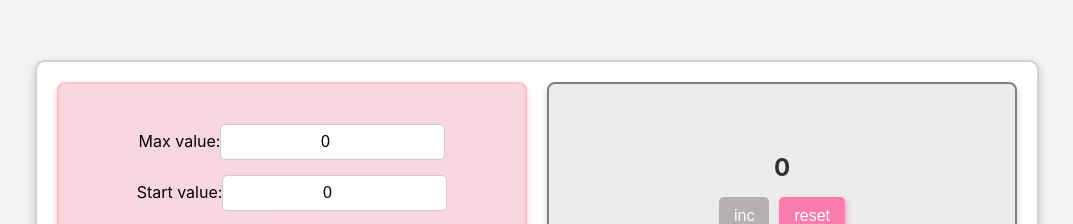
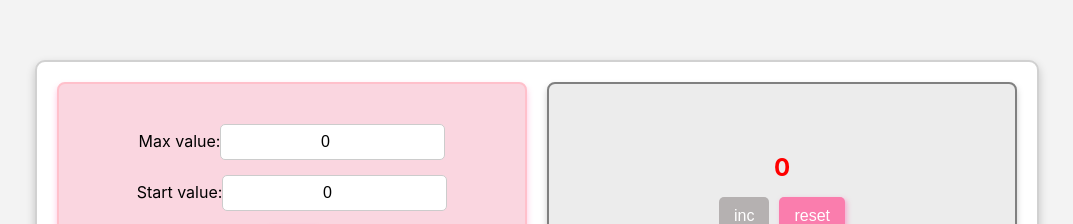
Before and after one commit to Nastassia27/counterTwo, a React (Create React App) app: page / in a window 1280 px wide. Shown: the part 206-430 px from the top of the page, without its empty margins (103-1176 px from the left). Built offline with nearby package versions, Linux system fonts and the light colour scheme.

Commit message:
made red max number

```diff
--- a/src/components/ShowResults/ShowResults.tsx
+++ b/src/components/ShowResults/ShowResults.tsx
@@ -21,8 +21,8 @@ const ShowResults = (props:ShowResultsProps) => {
 
         return (
         <div className='show-results'>
-            <div>{props.resultValue}</div>
-            <div>
+            <div className={props.resultValue===props.maxValue ?'show-results-max': 'show-results-numbers'}>{props.resultValue}</div>
+            <div className={'show-results-buttons'}>
                 <Button title={'inc'} onClick={increaseValueHandler} disabled={props.resultValue>=props.maxValue}/>
                 <Button title={'reset'} onClick={resetValueHandler}/>
             </div>
--- a/src/components/ShowResults/showResults.css
+++ b/src/components/ShowResults/showResults.css
@@ -14,7 +14,7 @@
     border: 2px solid gray;
 }
 
-.show-results > div:first-child {
+.show-results-numbers {
     font-size: 24px;
     font-weight: bold;
     text-align: center;
@@ -23,9 +23,18 @@
 }
 
 /* Buttons container */
-.show-results > div:last-child {
+.show-results-buttons {
     display: flex;
     justify-content: center;
     gap: 10px; /* Space between buttons */
     width: 100%; /* Ensures buttons stay centered */
 }
+
+.show-results-max {
+    font-size: 24px;
+    font-weight: bold;
+    text-align: center;
+    color: #333;
+    margin-bottom: 10px; /* Reduce bottom margin */
+    color: red;
+}
```
